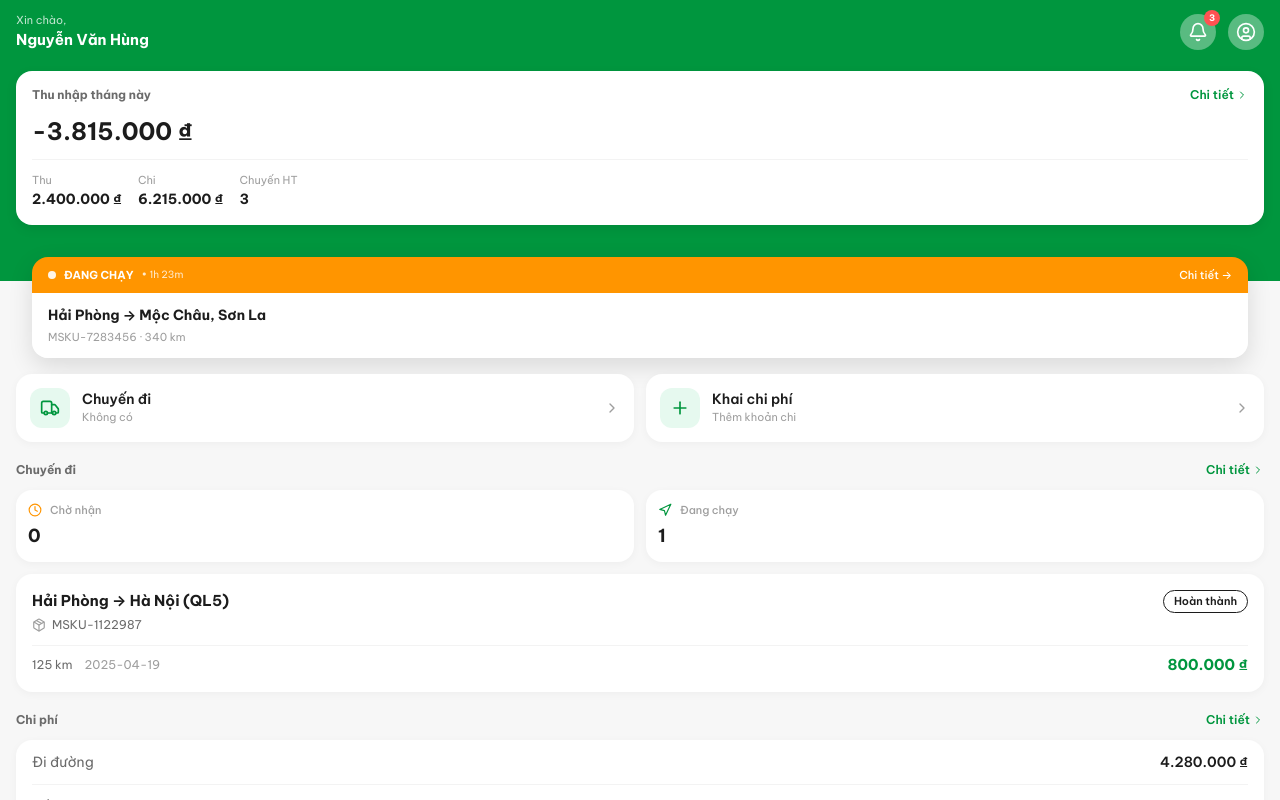
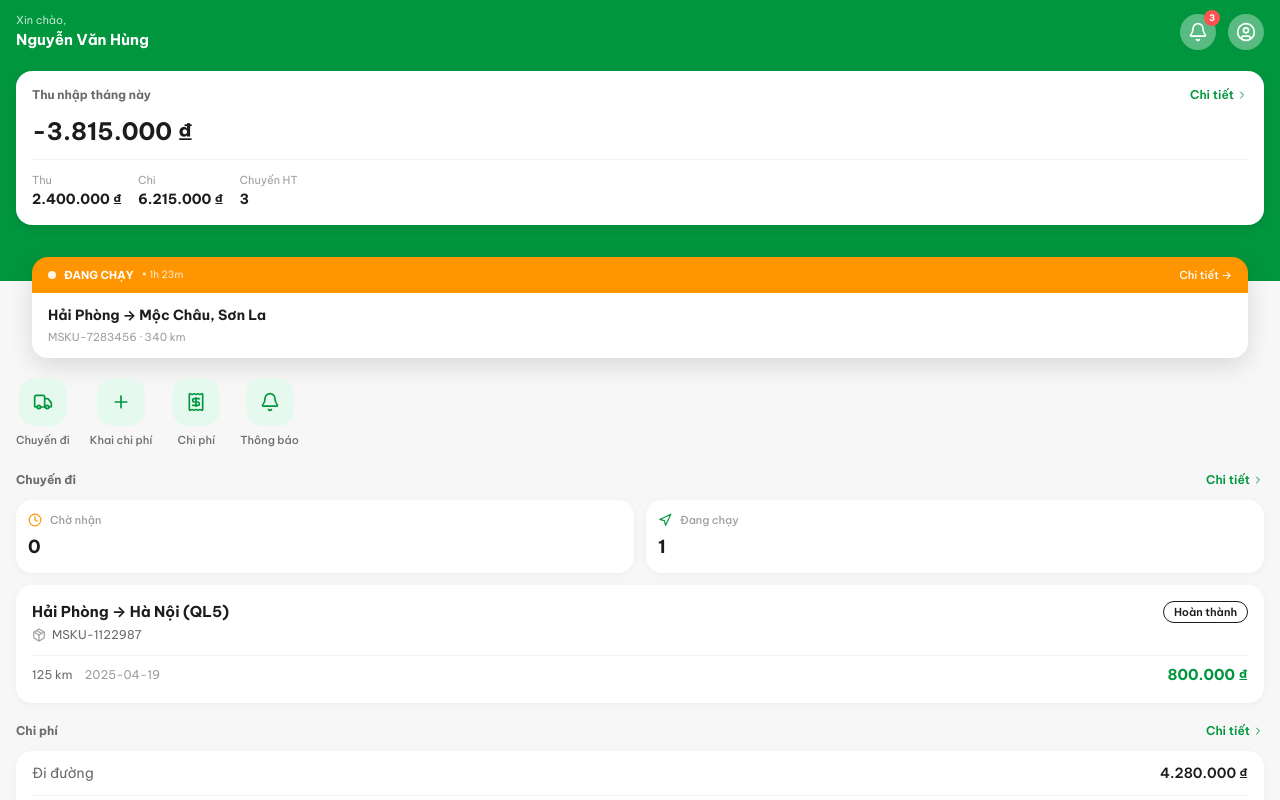
Before and after one commit to 4rankng/vantaiphucloc, a React (Vite) app in the folder frontend/: page / in a window 1280 px wide. Both pictures are taken after a click on the button "Đăng nhập". Shown: the top 800 px of the page. Built offline with nearby package versions, Linux system fonts and the light colour scheme.

Commit message:
fix: quick actions → Grab-style compact icon row
- Small icon circles (48px) in horizontal row
- Labels underneath, no cards/chevrons
- 4 actions: Chuyến đi, Khai chi phí, Chi phí, Thông báo
- Horizontally scrollable if more actions added later

```diff
--- a/frontend/src/pages/driver/DriverHome.tsx
+++ b/frontend/src/pages/driver/DriverHome.tsx
@@ -4,7 +4,7 @@ import { LiveCard } from '@/components/organisms/LiveCard'
 import { Badge } from '@/components/ui/Badge'
 import {
   Truck, ChevronRight, Package, Receipt, Clock, MapPin,
-  Plus, Navigation,
+  Plus, Navigation, Bell,
 } from 'lucide-react'
 
 /* ─── Section header with Chi tiết link ────────────────────── */
@@ -128,40 +128,36 @@ export function DriverHome() {
         </div>
       )}
 
-      {/* ── QUICK ACTIONS ── */}
+      {/* ── QUICK ACTIONS — Grab style compact icons ── */}
       <div className="px-4 mb-5">
-        <div className="grid grid-cols-2 gap-3">
-          <button
-            onClick={() => navigate('/driver/trips')}
-            className="rounded-2xl p-3.5 flex items-center gap-3 card-lift text-left"
-            style={{ background: 'var(--theme-bg-secondary)', boxShadow: 'var(--theme-shadow-card)' }}
-          >
-            <div className="w-10 h-10 rounded-xl flex items-center justify-center shrink-0"
+        <div className="flex items-start gap-5 overflow-x-auto scrollbar-hide py-1">
+          <button onClick={() => navigate('/driver/trips')} className="flex flex-col items-center gap-1.5 shrink-0">
+            <div className="w-12 h-12 rounded-2xl flex items-center justify-center"
               style={{ background: 'var(--theme-brand-primary-light)' }}>
               <Truck className="w-5 h-5" style={{ color: 'var(--theme-brand-primary)' }} />
             </div>
-            <div className="flex-1 min-w-0">
-              <p className="text-sm font-semibold" style={{ color: 'var(--theme-text-primary)' }}>Chuyến đi</p>
-              <p className="text-[11px]" style={{ color: 'var(--theme-text-muted)' }}>
-                {plannedJobs.length > 0 ? `${plannedJobs.length} chờ nhận` : 'Không có'}
-              </p>
-            </div>
-            <ChevronRight className="w-4 h-4 shrink-0" style={{ color: 'var(--theme-text-muted)' }} />
+            <span className="text-[11px] font-medium" style={{ color: 'var(--theme-text-secondary)' }}>Chuyến đi</span>
           </button>
-          <button
-            onClick={() => navigate('/driver/expenses/new')}
-            className="rounded-2xl p-3.5 flex items-center gap-3 card-lift text-left"
-            style={{ background: 'var(--theme-bg-secondary)', boxShadow: 'var(--theme-shadow-card)' }}
-          >
-            <div className="w-10 h-10 rounded-xl flex items-center justify-center shrink-0"
+          <button onClick={() => navigate('/driver/expenses/new')} className="flex flex-col items-center gap-1.5 shrink-0">
+            <div className="w-12 h-12 rounded-2xl flex items-center justify-center"
               style={{ background: 'var(--theme-brand-primary-light)' }}>
               <Plus className="w-5 h-5" style={{ color: 'var(--theme-brand-primary)' }} />
             </div>
-            <div className="flex-1 min-w-0">
-              <p className="text-sm font-semibold" style={{ color: 'var(--theme-text-primary)' }}>Khai chi phí</p>
-              <p className="text-[11px]" style={{ color: 'var(--theme-text-muted)' }}>Thêm khoản chi</p>
+            <span className="text-[11px] font-medium" style={{ color: 'var(--theme-text-secondary)' }}>Khai chi phí</span>
+          </button>
+          <button onClick={() => navigate('/driver/earnings')} className="flex flex-col items-center gap-1.5 shrink-0">
+            <div className="w-12 h-12 rounded-2xl flex items-center justify-center"
+              style={{ background: 'var(--theme-brand-primary-light)' }}>
+              <Receipt className="w-5 h-5" style={{ color: 'var(--theme-brand-primary)' }} />
             </div>
-            <ChevronRight className="w-4 h-4 shrink-0" style={{ color: 'var(--theme-text-muted)' }} />
+            <span className="text-[11px] font-medium" style={{ color: 'var(--theme-text-secondary)' }}>Chi phí</span>
+          </button>
+          <button onClick={() => navigate('/driver/notifications')} className="flex flex-col items-center gap-1.5 shrink-0 relative">
+            <div className="w-12 h-12 rounded-2xl flex items-center justify-center"
+              style={{ background: 'var(--theme-brand-primary-light)' }}>
+              <Bell className="w-5 h-5" style={{ color: 'var(--theme-brand-primary)' }} />
+            </div>
+            <span className="text-[11px] font-medium" style={{ color: 'var(--theme-text-secondary)' }}>Thông báo</span>
           </button>
         </div>
       </div>
```
